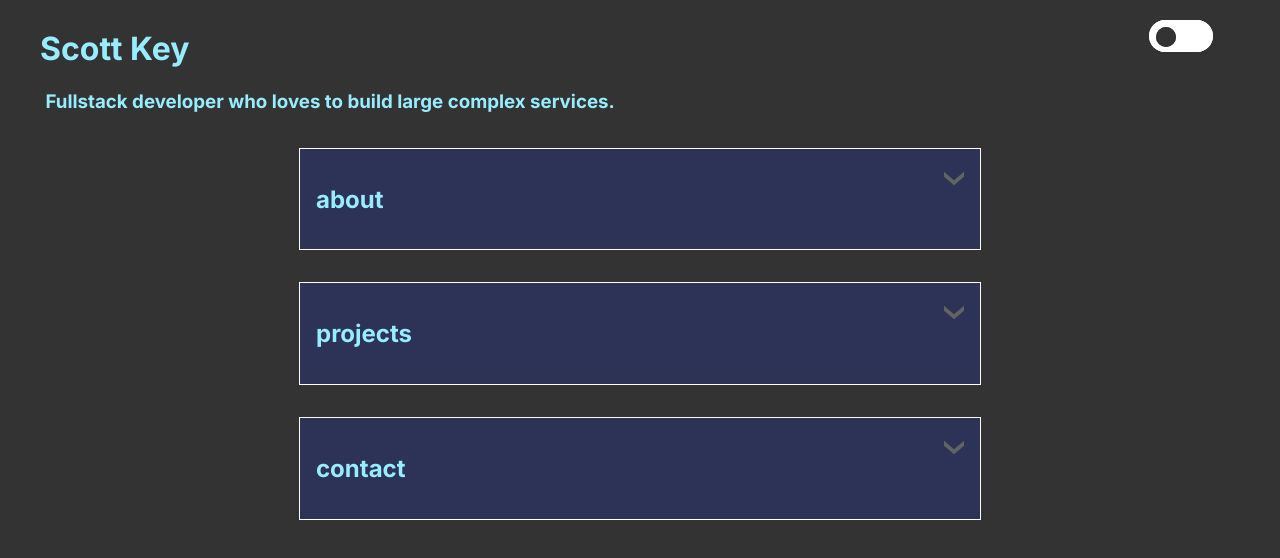
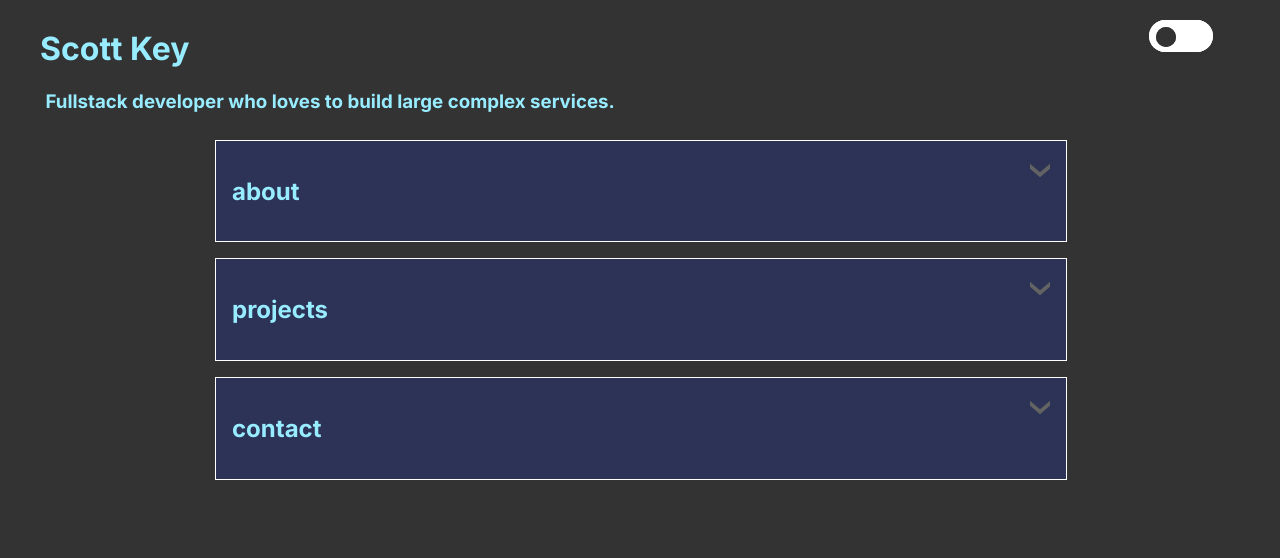
Before and after one commit to scottdkey/homepage, a Next.js app: page / in a window 1280 px wide. Shown: the top 558 px of the page. Built offline with nearby package versions, Linux system fonts and the light colour scheme.

Commit message:
updated sizing

```diff
--- a/src/app/components/Accordion/Accordion.css
+++ b/src/app/components/Accordion/Accordion.css
@@ -14,8 +14,8 @@
 
 .article {
   border: 1px solid var(--outline);
-  margin: 1em auto;
-  width: 80%;
+  margin: 0.5em auto;
+  width: 100%;
 }
 
 input[type="checkbox"] {
@@ -30,7 +30,7 @@ input[type="checkbox"] {
     transition: max-height 0.3s ease-in-out;
   }
   &:checked ~ div {
-    max-height: 800px;
+    max-height: 1600px;
     overflow: scroll;
     transition: max-height 0.4s ease-in-out;
     scroll-behavior: smooth;
--- a/src/app/components/Contact.module.css
+++ b/src/app/components/Contact.module.css
@@ -88,7 +88,7 @@
   border-radius: 10px;
   border: 4px solid var(--primary);
   padding: 7px;
-  max-width: 40%;
+  max-width: fit-content;
   margin-right: 0px;
 }
 
```
